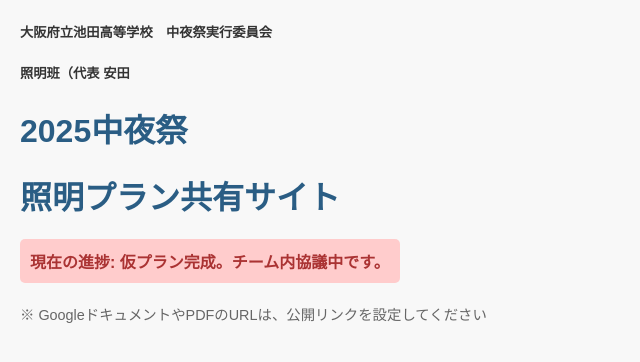
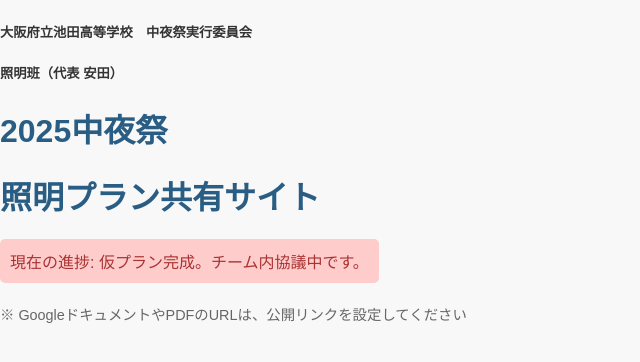
Before and after one commit to kota4477/tyu-yasai, a plain HTML site: page index.html in a window 1280 px wide. Shown: the whole page, without its empty margins (0-640 px from the left). Drawn offline with Linux system fonts and the light colour scheme.

Commit message:
Update index.html

```diff
--- a/index.html
+++ b/index.html
@@ -7,7 +7,7 @@
     <style>
         body {
             font-family: Arial, sans-serif;
-            margin: 20px;
+            margin: 0px;
             background-color: #f8f8f8;
             color: #333;
         }
@@ -19,7 +19,7 @@
             border-radius: 5px;
             width: fit-content;
             margin-bottom: 20px;
-            font-weight: bold;
+            font-weight: 30px;
         }
         .status-preparing {
             background: #ffcccc;
@@ -50,7 +50,7 @@
 </head>
 <body>
     <h5>大阪府立池田高等学校　中夜祭実行委員会</h5>
-    <h5>照明班（代表 安田</h5>
+    <h5>照明班（代表 安田）</h5>
     <h1> 2025中夜祭</h1>
     <h1> 照明プラン共有サイト</h1>
 
```
